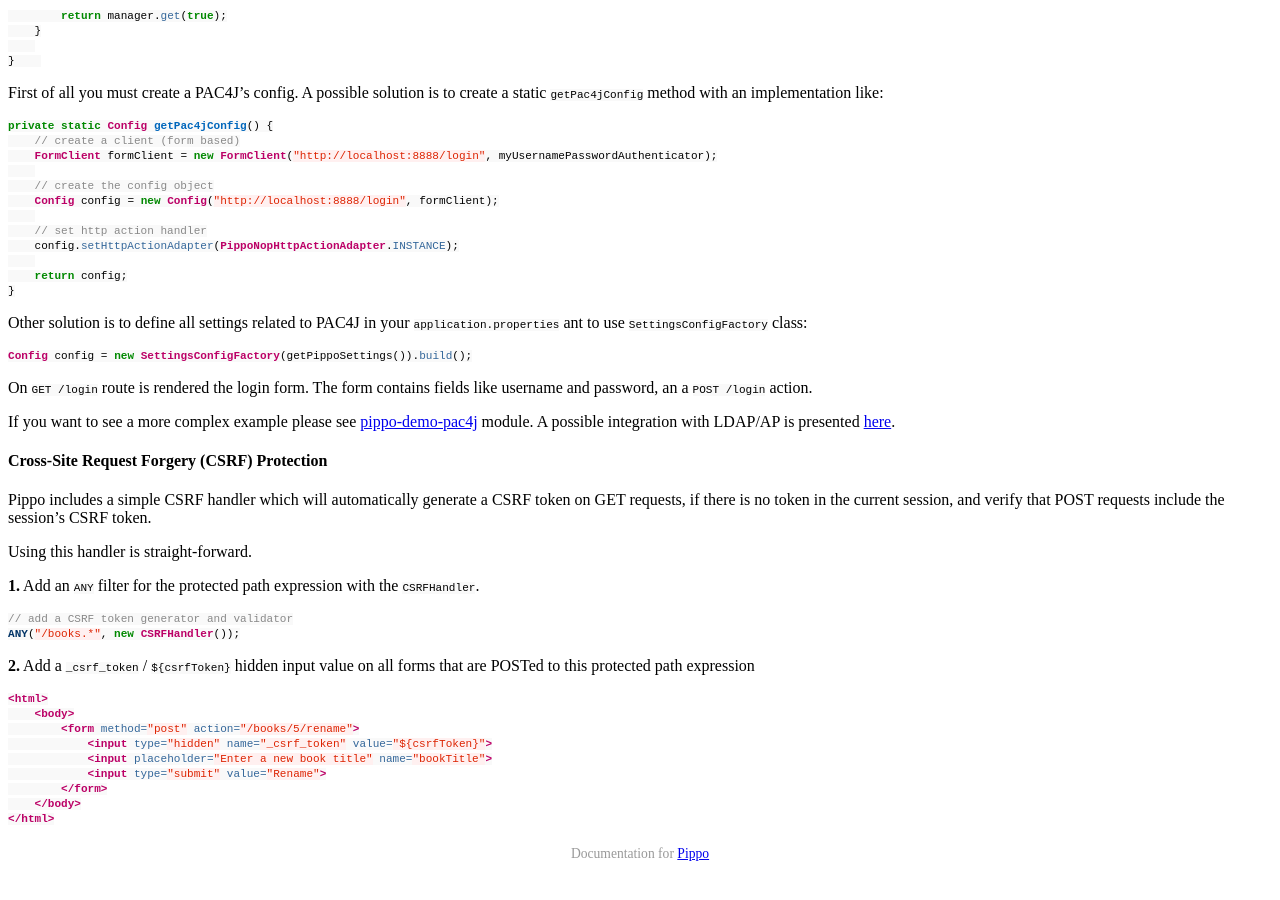
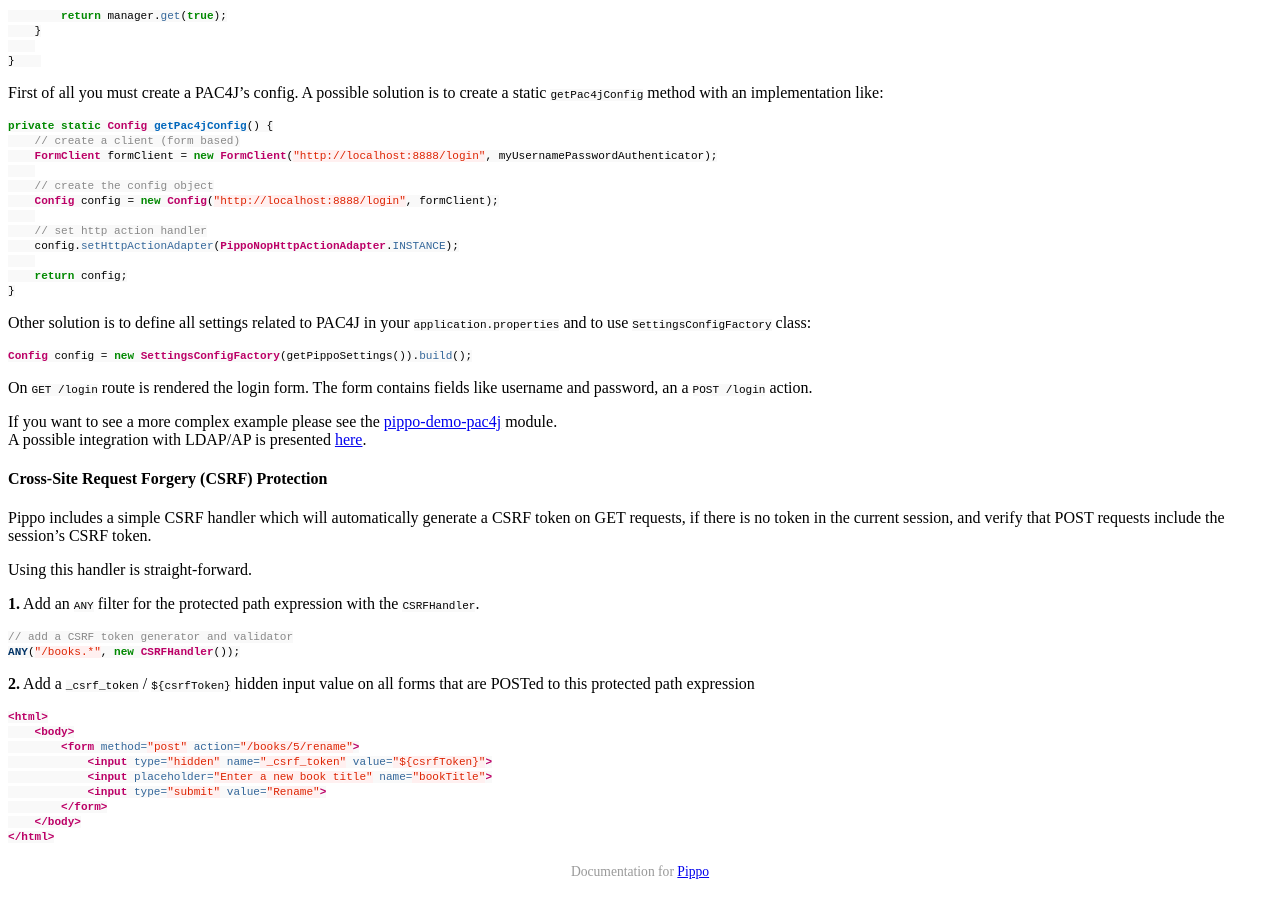
Before and after one commit to pippo-java/pippo.github.io, a Jekyll site: the page built from _posts/2015-03-17-security.md, in a window 1280 px wide and 900 px high, scrolled down 3027 px. Built offline with Jekyll 4.4.1, drawn with Linux system fonts in a browser that asks for light colours; Markdown is read by kramdown in place of the engine named in the settings; a style sheet for code colours, icons or effects is not loaded.

Commit message:
Spelling

````diff
--- a/_posts/2015-03-17-security.md
+++ b/_posts/2015-03-17-security.md
@@ -169,14 +169,14 @@ private static Config getPac4jConfig() {
 }
 ```
 
-Other solution is to define all settings related to PAC4J in your `application.properties` ant to use `SettingsConfigFactory` class:
+Other solution is to define all settings related to PAC4J in your `application.properties` and to use `SettingsConfigFactory` class:
 ```java
 Config config = new SettingsConfigFactory(getPippoSettings()).build();
 ```
 
 On `GET /login` route is rendered the login form. The form contains fields like username and password,  an a `POST /login` action.
 
-If you want to see a more complex example please see [pippo-demo-pac4j]({{ site.demourl }}/pippo-demo-basic) module.
+If you want to see a more complex example please see the [pippo-demo-pac4j]({{ site.demourl }}/pippo-demo-basic) module.
 A possible integration with LDAP/AP is presented [here](https://groups.google.com/forum/#!topic/pac4j-users/uxXn-yPo4Rw).
 
 #### Cross-Site Request Forgery (CSRF) Protection
````
